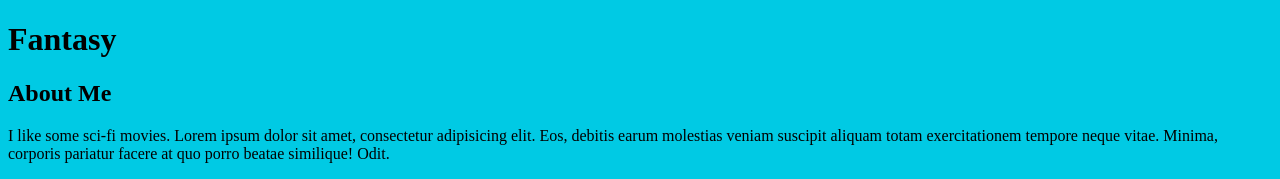
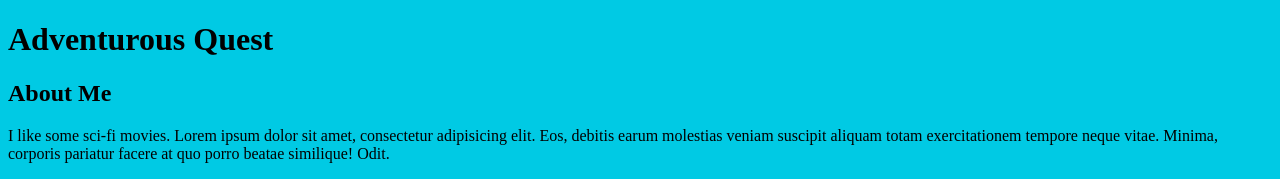
Before and after one commit to carlosmelorj/teste, a plain HTML site: page index.html in a window 1280 px wide. Shown: the top 179 px of the page. Drawn offline with Linux system fonts and the light colour scheme.

Commit message:
Adjusting to Commit

```diff
--- a/index.html
+++ b/index.html
@@ -10,7 +10,7 @@
 <body>
 
     <header>
-    <h1>Fantasy</h1>
+    <h1>Adventurous Quest</h1>
     </header>
 
     <div class="container">
```
